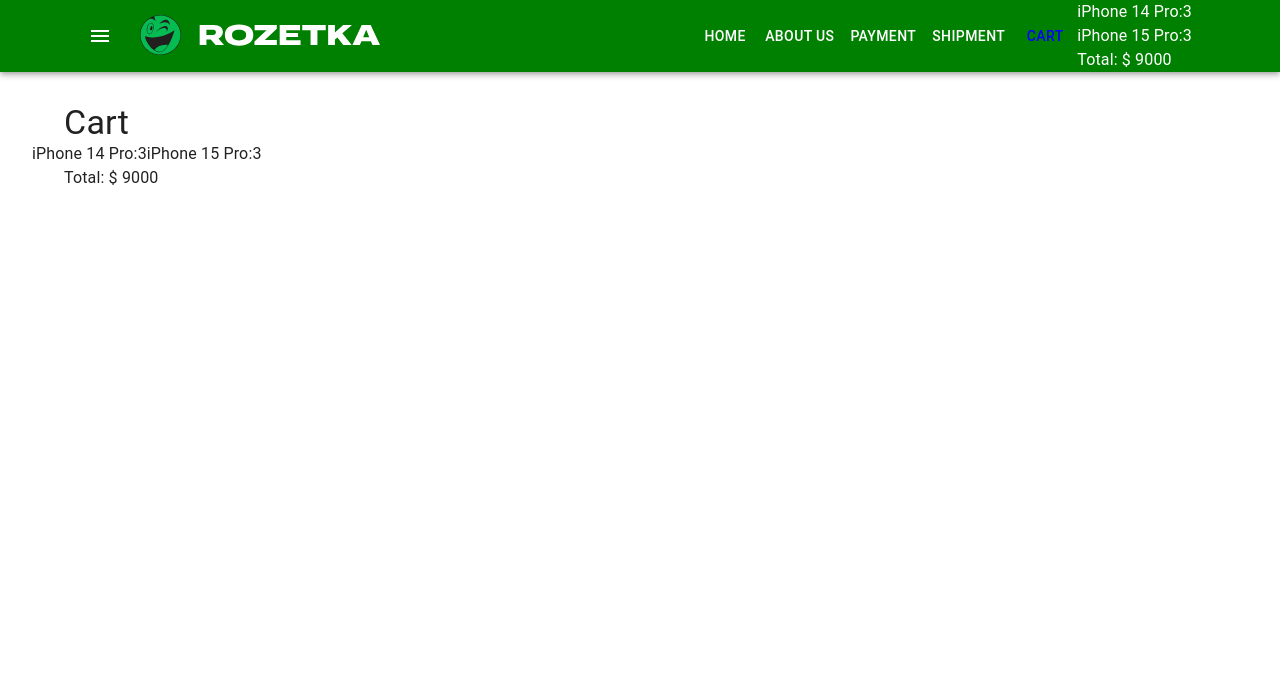
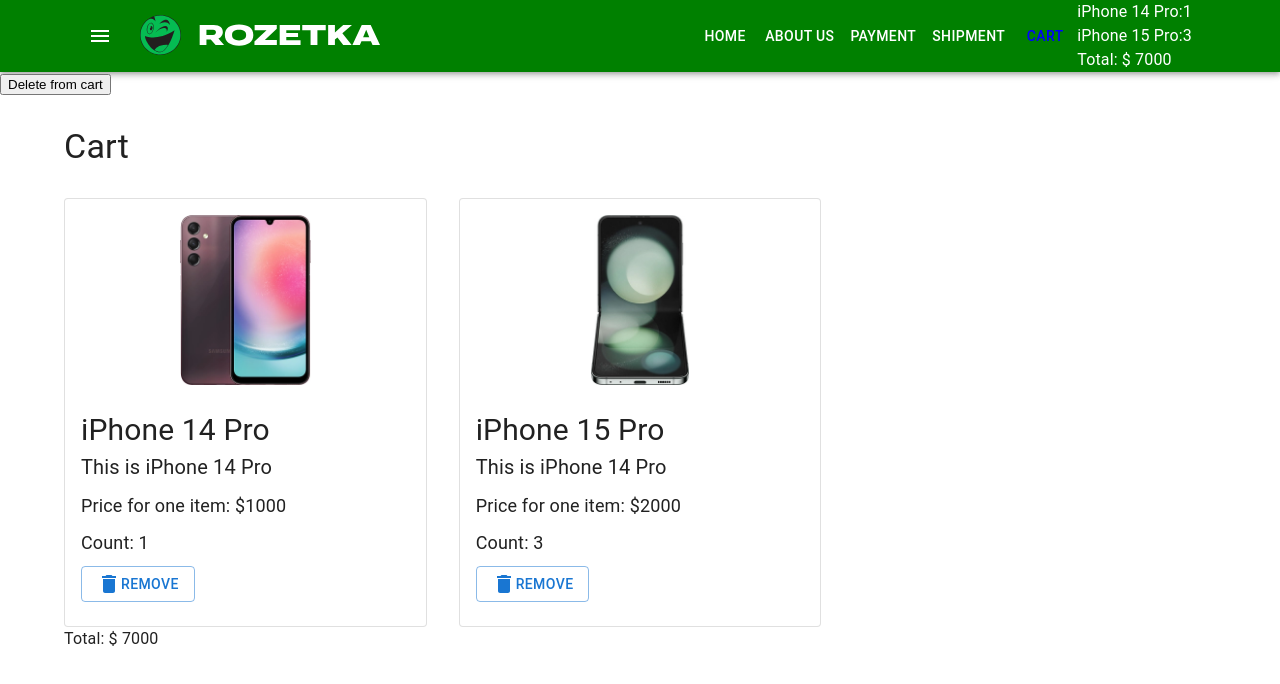
Before and after one commit to vvs0503624459/Educational-project-in-React, a React (Create React App) app: page /cart in a window 1280 px wide. Shown: the top 684 px of the page. Built offline with nearby package versions, Linux system fonts and the light colour scheme.

Commit message:
added deleteFunction

```diff
--- a/src/components/Products/ProductListItem.scss
+++ b/src/components/Products/ProductListItem.scss
@@ -5,6 +5,7 @@
 
 .product-description {
   font-size: 20px;
+  margin-bottom: 10px;
 }
 .product-features {
   font-size: 18px;
--- a/src/container/App/App.tsx
+++ b/src/container/App/App.tsx
@@ -17,7 +17,7 @@
 
 const App = (props: Props) => {
   const [productsInCart, setProductsInCart] = useState<ProductsInCartType>({
-    1: 3,
+    1: 1,
     2: 3,
   });
   const addProductToCart = (id: number, count: number) => {
@@ -26,11 +26,19 @@
       [id]: (prevState[id] || 0) + count,
     }));
   };
+  const removeProductFromCart = (id: number) => {
+    setProductsInCart((prevState) => {
+      let prevProductsInCart = { ...prevState };
+      delete productsInCart[id];
+      return prevProductsInCart;
+    });
+  };
 
   return (
     <StyledEngineProvider injectFirst>
       <CssBaseline />
       <Header productsInCart={productsInCart} />
+      <button onClick={() => removeProductFromCart(1)}>Delete from cart</button>
       <Container>
         <Routes>
           <Route
--- a/src/pages/Cart/CartPage.tsx
+++ b/src/pages/Cart/CartPage.tsx
@@ -1,6 +1,7 @@
 import { Grid, Typography } from "@mui/material";
 import CartTotal from "./CartTotal";
 import CartProductList from "./CartProductList";
+import CartProductListItemExtended from "./CartProductListItemExtended";
 type Props = {
   productsInCart: {
     [id: number]: number;
@@ -13,11 +14,16 @@
       <Typography variant="h4" component="h1" sx={{ margin: "30px 0" }}>
         Cart
       </Typography>
-      <Grid container spacing={4}>
-        <CartProductList productsInCart={productsInCart} />
-      </Grid>
+      <div>
+        <Grid container spacing={4}>
+          <CartProductList
+            productsInCart={productsInCart}
+            CartItem={CartProductListItemExtended}
+          />
+        </Grid>
 
-      <CartTotal productsInCart={productsInCart} />
+        <CartTotal productsInCart={productsInCart} />
+      </div>
     </div>
   );
 };
--- a/src/pages/Cart/CartProductListItemExtended.tsx
+++ b/src/pages/Cart/CartProductListItemExtended.tsx
@@ -1,7 +1,6 @@
-import { Card, CardContent, Grid } from "@mui/material";
+import { Button, Card, CardContent, Grid } from "@mui/material";
 import { Product } from "utils/productsArray";
-import DeleteIcon from "@mui/icons-material";
-import { Button } from "@mui/material";
+import DeleteIcon from "@mui/icons-material/Delete";
 
 type Props = {
   product: Product;
@@ -18,10 +17,10 @@
           </div>
           <div className="product-title">{product.title}</div>
           <div className="product-description">{product.description}</div>
-          <div className="product-description">
+          <div className="product-description product-features">
             Price for one item: ${product.price}
           </div>
-          <div>Count: {productCount}</div>
+          <div className="product-features">Count: {productCount}</div>
           <Button variant="outlined">
             <DeleteIcon />
             Remove
```
